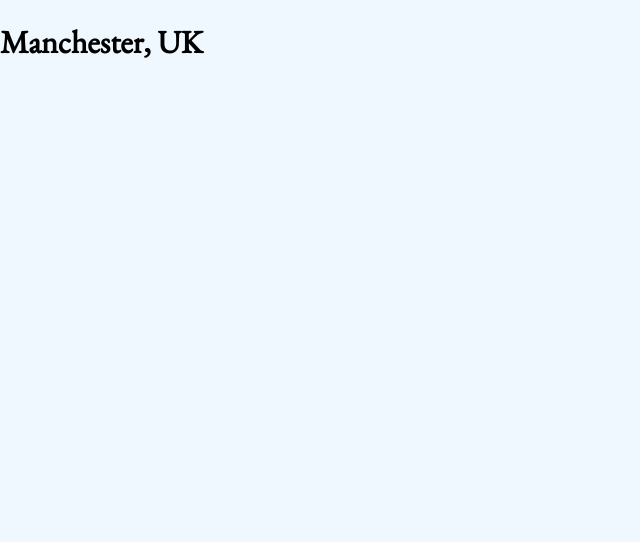
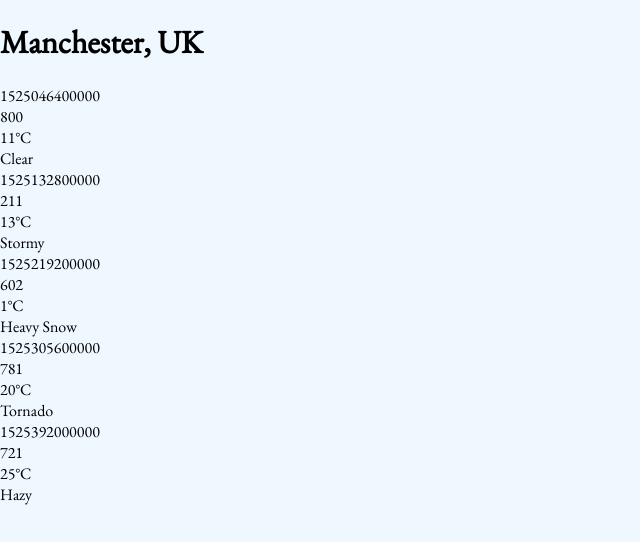
Before and after one commit to tom-haynes-1/react-weather-app, a React (Create React App) app: page / in a window 1280 px wide. Shown: the top 542 px of the page, without its empty margins (0-640 px from the left). Built offline with nearby package versions, Linux system fonts and the light colour scheme.

Commit message:
added ForecastSummaries.js file, amended index.js and App.js to render in app

```diff
--- a/src/components/App.js
+++ b/src/components/App.js
@@ -2,17 +2,29 @@
 import PropTypes from "prop-types";
 import "../styles/App.css";
 import LocationDetails from "./LocationDetails";
+import ForecastSummaries from "./ForecastSummaries";
 
-function App({ location }) {
-  const { city, country } = location;
+function App({ location, forecasts }) {
   return (
-    <div className="App">
-      <LocationDetails city={city} country={country} />
+    <div className="forecast">
+      <LocationDetails city={location.city} country={location.country} />
+      <ForecastSummaries forecasts={forecasts} />
     </div>
   );
 }
 
 App.propTypes = {
+  forecasts: PropTypes.arrayOf(
+    PropTypes.shape({
+      date: PropTypes.number,
+      description: PropTypes.string,
+      icon: PropTypes.string,
+      temperature: PropTypes.shape({
+        max: PropTypes.number,
+        min: PropTypes.number,
+      }),
+    })
+  ).isRequired,
   location: PropTypes.shape({
     city: PropTypes.string,
     country: PropTypes.string,
--- /dev/null
+++ b/src/components/ForecastSummaries.js
@@ -0,0 +1,35 @@
+import React from "react";
+import PropTypes from "prop-types";
+import ForecastSummary from "./ForecastSummary";
+
+function ForecastSummaries({ forecasts }) {
+  return (
+    <div className="forecast-summaries">
+      {forecasts.map((forecast) => (
+        <ForecastSummary
+          key={forecast.date}
+          date={forecast.date}
+          description={forecast.description}
+          icon={forecast.icon}
+          temperature={forecast.temperature}
+        />
+      ))}
+    </div>
+  );
+}
+
+export default ForecastSummaries;
+
+ForecastSummaries.propTypes = {
+  forecasts: PropTypes.arrayOf(
+    PropTypes.shape({
+      date: PropTypes.number,
+      description: PropTypes.string,
+      icon: PropTypes.string,
+      temperature: PropTypes.shape({
+        max: PropTypes.number,
+        min: PropTypes.number,
+      }),
+    })
+  ).isRequired,
+};
--- a/src/index.js
+++ b/src/index.js
@@ -7,6 +7,6 @@
 const root = ReactDOM.createRoot(document.getElementById("root"));
 root.render(
   <React.StrictMode>
-    <App location={forecast.location} />
+    <App location={forecast.location} forecasts={forecast.forecasts} />
   </React.StrictMode>
 );
```
